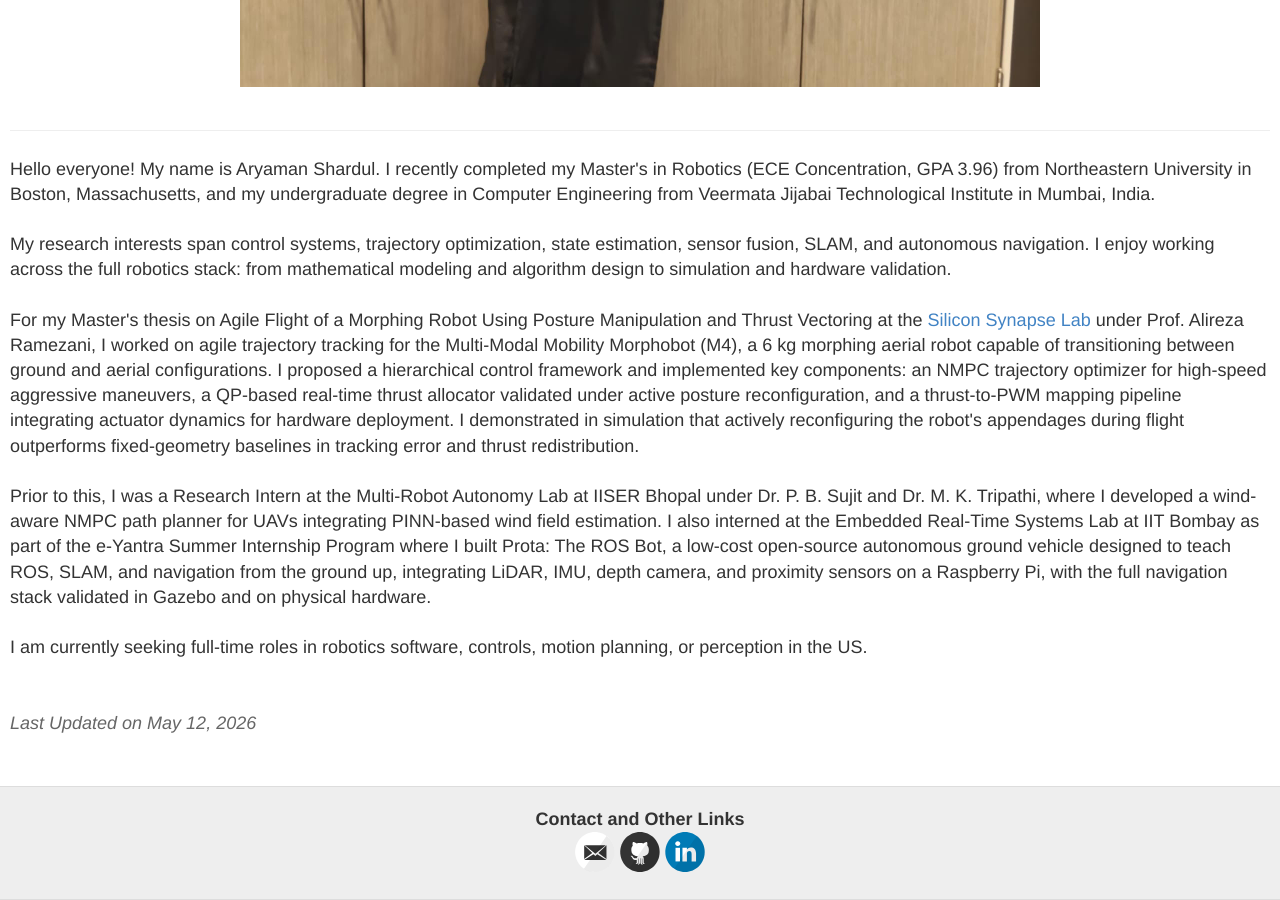
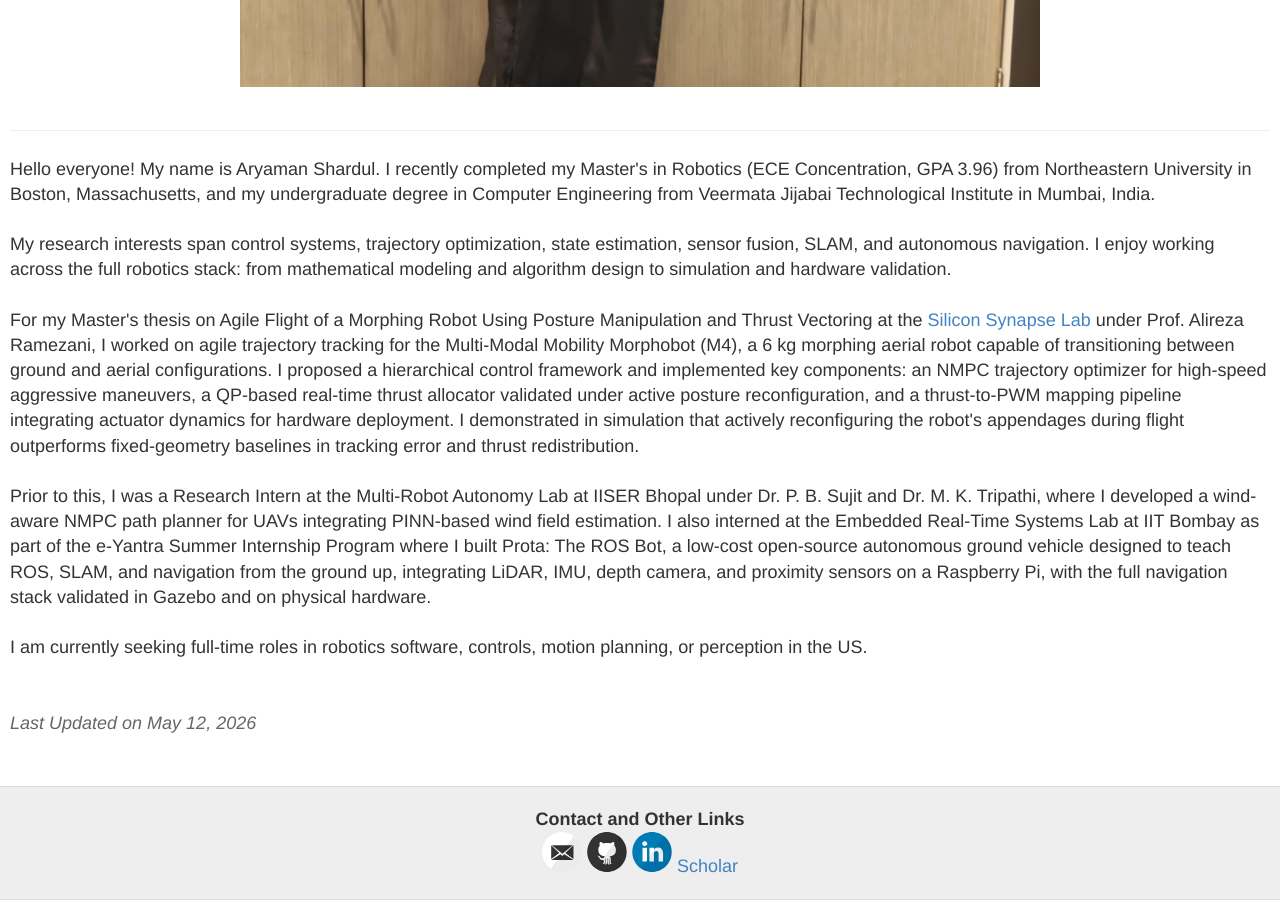
Before and after one commit to Aryaman22102002/Aryaman22102002.github.io, a Jekyll site: the page built from index.html, in a window 1280 px wide and 900 px high, scrolled down 783 px. Built offline with Jekyll 4.4.1, drawn with Linux system fonts in a browser that asks for light colours.

Commit message:
Google scholar link added

```diff
--- a/_config.yml
+++ b/_config.yml
@@ -24,6 +24,7 @@ footer-links:
   github: Aryaman22102002
   instagram:
   linkedin: aryaman-shardul-31150a227/
+  googlescholar: e6XPWtAAAAAJ
   pinterest:
   rss: # just type anything here for a working RSS icon
   twitter:
--- a/_includes/svg-icons.html
+++ b/_includes/svg-icons.html
@@ -5,6 +5,7 @@
 {% if site.footer-links.github %}<a href="https://github.com/{{ site.footer-links.github }}"><i class="svg-icon github"></i></a>{% endif %}
 {% if site.footer-links.instagram %}<a href="https://instagram.com/{{ site.footer-links.instagram }}"><i class="svg-icon instagram"></i></a>{% endif %}
 {% if site.footer-links.linkedin %}<a href="https://www.linkedin.com/in/{{ site.footer-links.linkedin }}"><i class="svg-icon linkedin"></i></a>{% endif %}
+{% if site.footer-links.googlescholar %}<a href="https://scholar.google.com/citations?user={{ site.footer-links.googlescholar }}">Scholar</a>{% endif %}
 {% if site.footer-links.pinterest %}<a href="https://www.pinterest.com/{{ site.footer-links.pinterest }}"><i class="svg-icon pinterest"></i></a>{% endif %}
 {% if site.footer-links.rss %}<a href="{{ site.baseurl }}/feed.xml"><i class="svg-icon rss"></i></a>{% endif %}
 {% if site.footer-links.twitter %}<a href="https://www.twitter.com/{{ site.footer-links.twitter }}"><i class="svg-icon twitter"></i></a>{% endif %}
```
